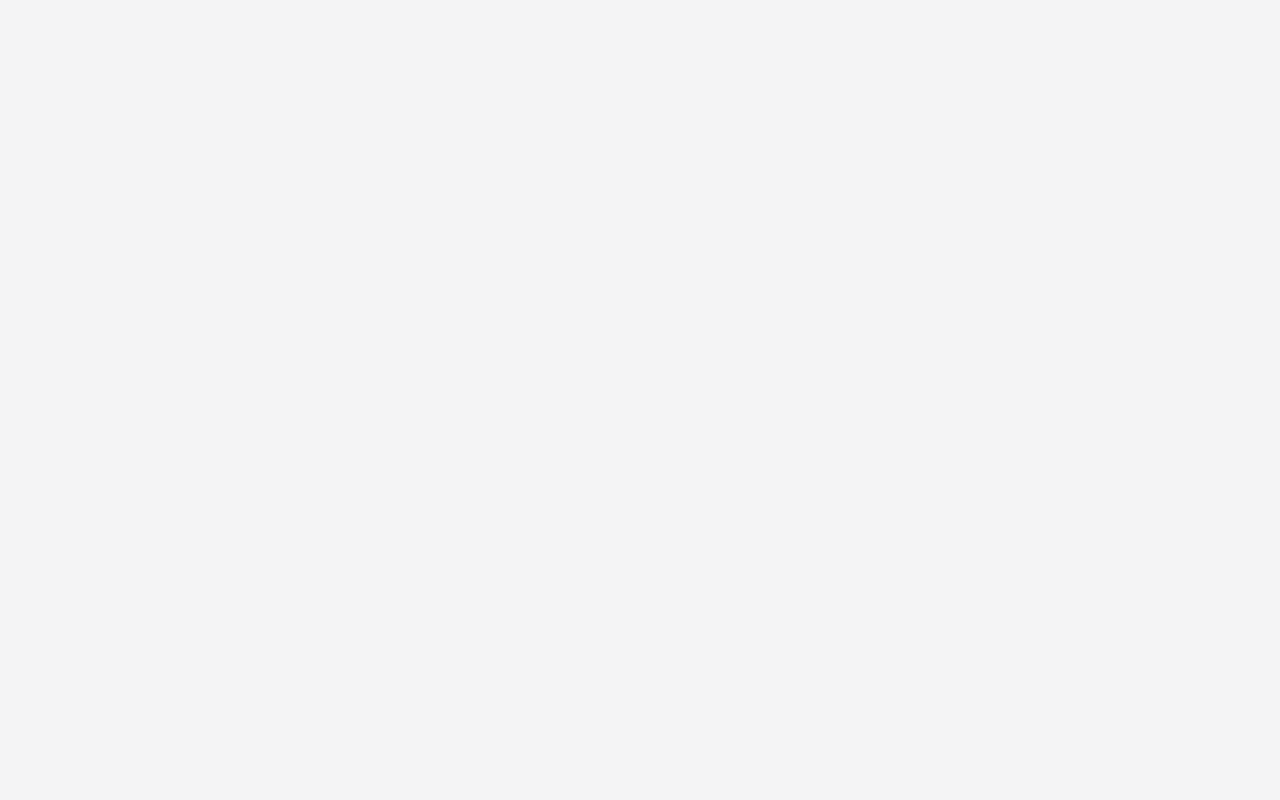
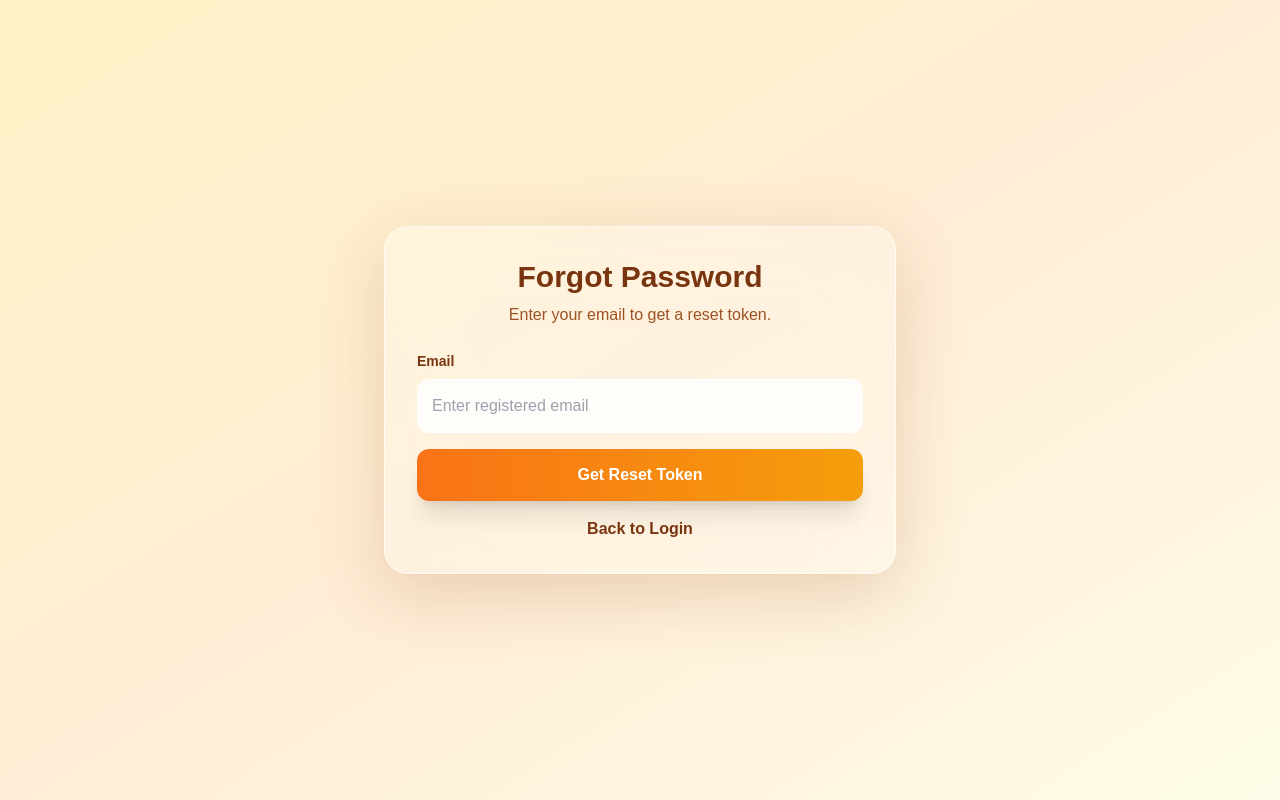
Before and after one commit to soumyabelli/Temple-billing-system, a React (Vite) app in the folder frontend/: page /forgot-password in a window 1280 px wide. Before the commit this address had no page. Built offline with nearby package versions, Linux system fonts and the light colour scheme.

Commit message:
registrion

```diff
--- a/frontend/src/App.jsx
+++ b/frontend/src/App.jsx
@@ -8,12 +8,16 @@ import LoginPage from "./pages/auth/LoginPage";
 import PriestDashboard from "./pages/priest/PriestDashboard";
 import RegisterPage from "./pages/auth/RegisterPage";
 import StaffDashboard from "./pages/staff/StaffDashboard";
+import ForgotPasswordPage from "./pages/ForgotPasswordPage";
+
 
 function App() {
   return (
     <Routes>
       <Route path="/" element={<LoginPage />} />
       <Route path="/register" element={<RegisterPage />} />
+      <Route path="/forgot-password" element={<ForgotPasswordPage />} />
+
 
       <Route
         path="/admin"
--- a/frontend/src/components/auth/LoginForm.jsx
+++ b/frontend/src/components/auth/LoginForm.jsx
@@ -1,6 +1,7 @@
 import { useNavigate } from "react-router-dom";
 import { useState } from "react";
-import { changePassword, forgotPassword, googleLogin, login, resetPassword } from "../../services/authService";
+import { changePassword, googleLogin, login } from "../../services/authService";
+
 import { useAuth } from "../../context/AuthContext";
 import RoleSelector from "./RoleSelector";
 
@@ -10,12 +11,10 @@ const LoginForm = () => {
 
   const [selectedRole, setSelectedRole] = useState("");
   const [isLoading, setIsLoading] = useState(false);
-  const [forgotEmail, setForgotEmail] = useState("");
-  const [forgotToken, setForgotToken] = useState("");
-  const [forgotNewPassword, setForgotNewPassword] = useState("");
   const [currentPassword, setCurrentPassword] = useState("");
   const [newPassword, setNewPassword] = useState("");
   const [passwordResetToken, setPasswordResetToken] = useState(null);
+
   const [formData, setFormData] = useState({
     email: "",
     password: "",
@@ -94,27 +93,7 @@ const LoginForm = () => {
     }
   };
 
-  const handleForgotPassword = async () => {
-    try {
-      const res = await forgotPassword(forgotEmail);
-      alert(`Reset token: ${res.resetToken}`);
-    } catch (error) {
-      alert(error.response?.data?.message || "Failed to generate reset token");
-    }
-  };
 
-  const handleResetPassword = async () => {
-    try {
-      const res = await resetPassword({
-        email: forgotEmail,
-        token: forgotToken,
-        newPassword: forgotNewPassword,
-      });
-      alert(res.message);
-    } catch (error) {
-      alert(error.response?.data?.message || "Reset password failed");
-    }
-  };
 
   const handleGoogleLogin = async () => {
     const email = window.prompt("Enter Google email");
@@ -201,47 +180,18 @@ const LoginForm = () => {
         </form>
       )}
 
+
+
       <div className="mt-5">
         <button
-          onClick={handleGoogleLogin}
-          disabled={selectedRole !== "devotee"}
-          className="w-full bg-blue-600 hover:bg-blue-700 disabled:bg-slate-400 disabled:cursor-not-allowed p-3 rounded-xl font-semibold"
+          type="button"
+          onClick={() => navigate("/forgot-password")}
+          className="w-full bg-orange-600 hover:bg-orange-700 transition-colors p-3 rounded-xl font-semibold"
         >
-          Login with Google (Devotee)
+          Forgot Password
         </button>
       </div>
 
-      <div className="mt-5 space-y-2">
-        <p className="text-amber-100 text-sm font-semibold">Forgot password</p>
-        <input
-          type="email"
-          placeholder="Registered email"
-          value={forgotEmail}
-          onChange={(e) => setForgotEmail(e.target.value)}
-          className="w-full p-3 rounded-xl bg-white/90 text-black outline-none"
-        />
-        <button onClick={handleForgotPassword} className="w-full bg-orange-600 p-3 rounded-xl font-semibold">
-          Get Reset Token
-        </button>
-        <input
-          type="text"
-          placeholder="Reset token"
-          value={forgotToken}
-          onChange={(e) => setForgotToken(e.target.value)}
-          className="w-full p-3 rounded-xl bg-white/90 text-black outline-none"
-        />
-        <input
-          type="password"
-          placeholder="New password"
-          minLength={6}
-          value={forgotNewPassword}
-          onChange={(e) => setForgotNewPassword(e.target.value)}
-          className="w-full p-3 rounded-xl bg-white/90 text-black outline-none"
-        />
-        <button onClick={handleResetPassword} className="w-full bg-orange-700 p-3 rounded-xl font-semibold">
-          Reset Password
-        </button>
-      </div>
 
       <div className="text-center mt-6">
         {selectedRole === "devotee" ? (
@@ -253,8 +203,7 @@ const LoginForm = () => {
           </>
         ) : (
           <>
-            <p className="text-amber-100">Non-devotee roles cannot self-register.</p>
-            <p className="mt-2 text-yellow-300 font-semibold">Ask admin to create your account and assign your role.</p>
+
           </>
         )}
       </div>
--- /dev/null
+++ b/frontend/src/pages/ForgotPasswordPage.jsx
@@ -0,0 +1,140 @@
+import { useState } from "react";
+import { useNavigate } from "react-router-dom";
+import { forgotPassword, resetPassword } from "../services/authService";
+
+const ForgotPasswordPage = () => {
+  const navigate = useNavigate();
+
+  const [email, setEmail] = useState("");
+  const [isLoading, setIsLoading] = useState(false);
+
+  const [resetToken, setResetToken] = useState("");
+  const [newPassword, setNewPassword] = useState("");
+
+  const [phase, setPhase] = useState("request"); // request | reset
+
+  const handleRequestToken = async (e) => {
+    e.preventDefault();
+    if (!email) {
+      alert("Please enter email");
+      return;
+    }
+
+    try {
+      setIsLoading(true);
+      const res = await forgotPassword(email);
+      setResetToken(res.resetToken);
+      setPhase("reset");
+      alert(`Reset token generated. (Token shown for demo): ${res.resetToken}`);
+    } catch (error) {
+      alert(error.response?.data?.message || "Failed to generate reset token");
+    } finally {
+      setIsLoading(false);
+    }
+  };
+
+  const handleReset = async (e) => {
+    e.preventDefault();
+    if (!email || !resetToken || !newPassword) {
+      alert("Email, token, and new password are required");
+      return;
+    }
+
+    try {
+      setIsLoading(true);
+      const res = await resetPassword({
+        email,
+        token: resetToken,
+        newPassword,
+      });
+      alert(res.message || "Password reset successful");
+      navigate("/");
+    } catch (error) {
+      alert(error.response?.data?.message || "Reset password failed");
+    } finally {
+      setIsLoading(false);
+    }
+  };
+
+  return (
+    <div className="min-h-screen bg-gradient-to-br from-amber-100 via-orange-100 to-yellow-50 flex items-center justify-center px-4 py-10">
+      <div className="w-full max-w-lg bg-white/25 backdrop-blur-2xl border border-white/60 shadow-[0_20px_70px_rgba(130,50,0,0.18)] rounded-3xl p-8">
+        <div className="text-center mb-6">
+          <h1 className="text-3xl font-extrabold text-amber-900">Forgot Password</h1>
+          <p className="text-amber-800/90 mt-2">
+            {phase === "request" ? "Enter your email to get a reset token." : "Set your new password using the token."}
+          </p>
+        </div>
+
+        {phase === "request" ? (
+          <form onSubmit={handleRequestToken} className="space-y-4">
+            <div>
+              <label className="block mb-2 text-sm font-semibold text-amber-900">Email</label>
+              <input
+                type="email"
+                value={email}
+                onChange={(e) => setEmail(e.target.value)}
+                required
+                className="w-full rounded-xl border border-white/70 bg-white/80 p-3.5 outline-none focus:ring-2 focus:ring-amber-400"
+                placeholder="Enter registered email"
+              />
+            </div>
+
+            <button
+              type="submit"
+              disabled={isLoading}
+              className="w-full bg-gradient-to-r from-orange-500 to-amber-500 hover:from-orange-600 hover:to-amber-600 transition-all duration-300 text-white px-5 py-3.5 rounded-xl font-bold shadow-xl"
+            >
+              {isLoading ? "Generating..." : "Get Reset Token"}
+            </button>
+
+            <button
+              type="button"
+              onClick={() => navigate("/")}
+              className="w-full text-amber-900 font-semibold hover:text-amber-700"
+            >
+              Back to Login
+            </button>
+          </form>
+        ) : (
+          <form onSubmit={handleReset} className="space-y-4">
+            <div>
+              <label className="block mb-2 text-sm font-semibold text-amber-900">Reset Token</label>
+              <input
+                type="text"
+                value={resetToken}
+                onChange={(e) => setResetToken(e.target.value)}
+                required
+                className="w-full rounded-xl border border-white/70 bg-white/80 p-3.5 outline-none focus:ring-2 focus:ring-amber-400"
+              />
+              <p className="text-xs text-amber-900/80 mt-2">Token is shown for demo because backend currently returns it in response.</p>
+            </div>
+
+            <div>
+              <label className="block mb-2 text-sm font-semibold text-amber-900">New Password</label>
+              <input
+                type="password"
+                value={newPassword}
+                onChange={(e) => setNewPassword(e.target.value)}
+                required
+                minLength={6}
+                className="w-full rounded-xl border border-white/70 bg-white/80 p-3.5 outline-none focus:ring-2 focus:ring-amber-400"
+                placeholder="Minimum 6 characters"
+              />
+            </div>
+
+            <button
+              type="submit"
+              disabled={isLoading}
+              className="w-full bg-gradient-to-r from-orange-700 to-amber-600 hover:from-orange-800 hover:to-amber-700 transition-all duration-300 text-white px-5 py-3.5 rounded-xl font-bold shadow-xl"
+            >
+              {isLoading ? "Resetting..." : "Reset Password"}
+            </button>
+          </form>
+        )}
+      </div>
+    </div>
+  );
+};
+
+export default ForgotPasswordPage;
```
